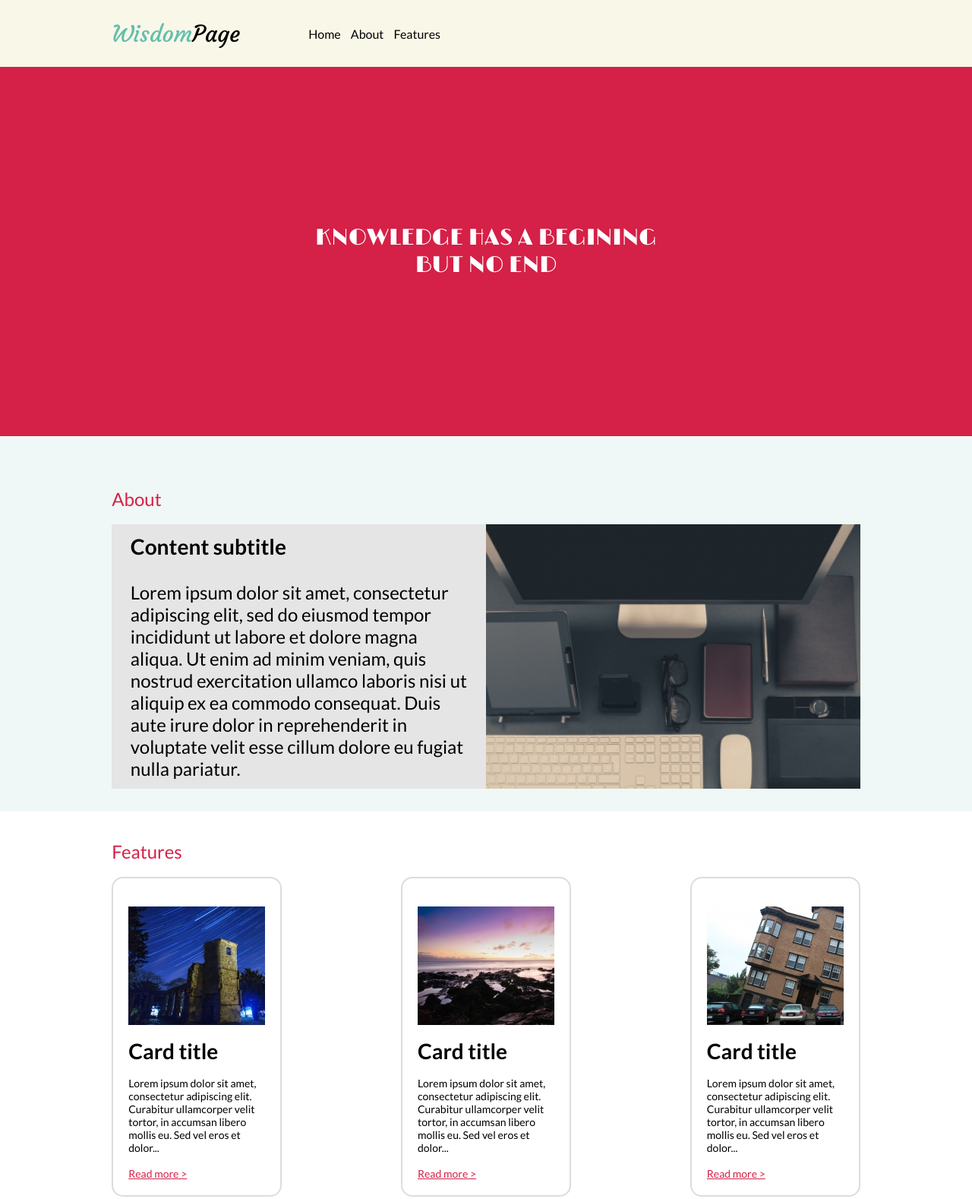
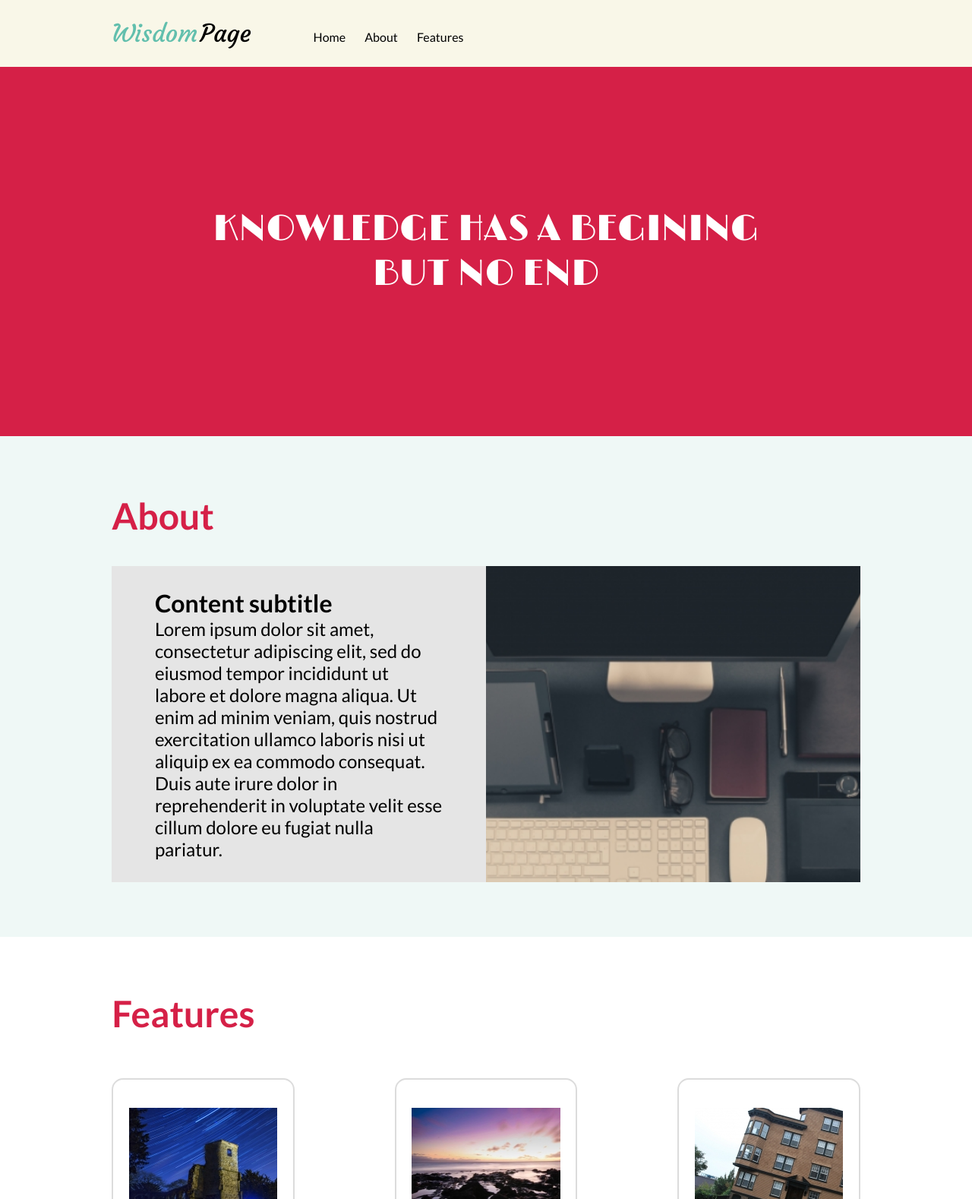
Before and after one commit to TalBaleX/hillel_web_part2, a plain HTML site: page ls-4/index.html in a window 1280 px wide. Shown: the top 1578 px of the page at 76% size. Drawn offline with nearby package versions, Linux system fonts and the light colour scheme; a web font is replaced by a local one.

Commit message:
06.01.24

```diff
--- a/ls-4/index.html
+++ b/ls-4/index.html
@@ -4,37 +4,37 @@
     <meta charset="UTF-8" />
     <meta name="viewport" content="width=device-width, initial-scale=1.0" />
     <title>Document</title>
-    <link rel="stylesheet" href="./fonts/fonts.css" />
     <link rel="stylesheet" href="./styles/style.css" />
   </head>
   <body>
     <header>
-      <nav>
+      <div class="container">
         <span class="greenLogo">Wisdom</span>
         <span>Page</span>
-        <ul>
-          <li>Home</li>
-          <li>About</li>
-          <li>Features</li>
-        </ul>
-      </nav>
-      <div class="headerImage">
+        <a href="">Home</a>
+        <a href="">About</a>
+        <a href="">Features</a>
+      </div>
+    </header>
+    <div class="header-image">
       <div>KNOWLEDGE HAS A BEGINING</div>
       <div>BUT NO END</div>
     </div>
-    </header>
     <main>
-      <div class="about-container">
-        <div class="about-internal">
+      <div class="about-green-background">
+        <div class="container">
           <br />
           <br />
-          <p>About</p>
           <br />
-          <div class="about-image-container">
-            <div class="about-text">
-              <div class="about-inner-text">
-                <h3>Content subtitle</h3>
           <br />
+          <p class="main-paragraph">About</p>
+          <br />
+          <br />
+          <div class="about-container">
+            <div class="aboutObject text">
+              <div class="container">
+                <br />
+                <p>Content subtitle</p>
                 <span
                   >Lorem ipsum dolor sit amet, consectetur adipiscing elit, sed
                   do eiusmod tempor incididunt ut labore et dolore magna aliqua.
@@ -44,23 +44,34 @@
                   dolore eu fugiat nulla pariatur.</span
                 >
               </div>
+              <br />
             </div>
-            <div class="about-image"></div>
+            <div class="aboutObject image"></div>
           </div>
         </div>
-      </div>
-      <div class="container">
         <br />
         <br />
-        <p>Features</p>
         <br />
+        <br />
+      </div>
+
+      <div class="features-container">
+        <br />
+        <br />
+        <br />
+        <br />
+        <div class="container">
+          <p class="main-paragraph">Features</p>
+          <br>
+          <br>
+          <br>
           <div class="cards">
             <div class="card">
               <div class="inner-card">
                 <br />
                 <div class="card-image"></div>
                 <br />
-              <h1>Card title</h1>
+                <p>Card title</p>
                 <br />
                 <span
                   >Lorem ipsum dolor sit amet, consectetur adipiscing elit.
@@ -78,7 +89,7 @@
                 <br />
                 <div class="card-image" id="sec"></div>
                 <br />
-              <h1>Card title</h1>
+                <p>Card title</p>
                 <br />
                 <span
                   >Lorem ipsum dolor sit amet, consectetur adipiscing elit.
@@ -96,7 +107,7 @@
                 <br />
                 <div class="card-image" id="th"></div>
                 <br />
-              <h1>Card title</h1>
+                <p>Card title</p>
                 <br />
                 <span
                   >Lorem ipsum dolor sit amet, consectetur adipiscing elit.
@@ -110,10 +121,13 @@
             </div>
           </div>
         </div>
-      <br />
-      <br />
-      <br />
+        </div>
+      </div>
+      <br>
+      <br>
+      <br>
     </main>
+
     <footer>
       <span>&copy 2021 <a href="index.html">Wisdom page</a></span>
       <br />
--- a/ls-4/styles/style.css
+++ b/ls-4/styles/style.css
@@ -4,104 +4,84 @@
 
 * {
   margin: 0;
-  font-family: "lato";
+}
+.container {
+  display: block;
+  width: 77%;
+  margin: auto;
+  font-family: "Lato";
 }
 header {
-  background: #f9f7e8;
-}
-nav {
-  max-width: 77%;
+  width: 100%;
   height: 88px;
-  margin: auto;
   display: flex;
   align-items: center;
+  background: #f9f7e8;
+  font-size: 16px;
 }
-nav span {
-  font-size: 30px;
-  font-family: "Courgette", sans-serif;
+header span {
+  font-family: "Courgette";
+  font-size: 32px;
+}
+header a {
+  color: black;
+  text-decoration: none;
 }
 .greenLogo {
   color: #62bfad;
 }
-ul {
-  display: inline-block;
+header span + a {
+  margin-left: 79px;
 }
-li {
-  display: inline-block;
-  list-style: none;
+a + a {
+  margin-left: 22px;
 }
-li:first-child {
-  margin-left: 50px;
-}
-li + li {
-  margin-left: 10px;
-}
-.headerImage {
-  background-color: #d52047;
+.header-image {
+  display: flex;
+  background: #d52047;
   height: 486px;
-  display: flex;
   justify-content: center;
   align-items: center;
   flex-direction: column;
-  font-size: 30px;
+}
+.header-image div {
   color: white;
+  font-family: "Limelight";
+  font-size: 48px;
 }
-.headerImage div {
-  font-family: "Limelight";
+.about-green-background {
+  background: #eff8f6;
+}
+.main-paragraph {
+  font-size: 48px;
+  color: #d52047;
+}
+p {
+  font-size: 32px;
+  font-weight: bold;
 }
 .about-container {
-  background: #eff8f6;
-}
-.about-container a {
-  color: #d52047;
-}
-.about-internal {
-  max-width: 77%;
-  margin: auto;
-  padding: 30px;
-}
-.about-image-container {
-  height: 348px;
-  background-color: #e5e5e5;
-}
-.container {
-  max-width: 77%;
-  margin: auto;
-}
-p {
-  color: #d52047;
-  font-size: 1.5em;
-}
-.container a {
-  color: #d52047;
-}
-.about-text,
-.about-image {
-  float: left;
-  width: 50%;
-  height: 100%;
-}
-.about-inner-text {
-  width: 90%;
-  position: relative;
-  top: 50%;
-  left: 50%;
-  transform: translate(-50%, -50%);
+  background: #e5e5e5;
+  display: flex;
   font-size: 24px;
 }
-.about-image {
-  background-image: url("../images/about-image.png");
+.aboutObject {
+  background: #e5e5e5;
+  width: 50%;
+}
+.aboutObject.image {
+  background: url("../images/about-image.png");
   background-position: center;
   background-size: cover;
   background-repeat: no-repeat;
 }
 .cards {
   display: flex;
-  width: 100%;
   justify-content: space-between;
+  gap: 50px;
 }
 .card {
-  width: 200px;
+  width: 22%;
   border: 2px gainsboro solid;
   border-radius: 15px;
   font-size: 14px;
@@ -122,6 +102,12 @@ p {
 #th {
   background-image: url("../images/card-image-house.png");
 }
+.features-container a {
+  color: #d52047;
+  text-decoration: none;
+  border-bottom: #d52047 solid 2px;
+}
+
 footer {
   height: 176px;
   background: #f9f7e8;
@@ -135,6 +121,7 @@ footer a {
   text-decoration: none;
   border-bottom: 1px solid black;
   padding-bottom: 2px;
+  font-family: "Lato";
 }
 .socials {
   display: flex;
```
Also changed, not shown: 1 other file. Lines whose indentation alone changed are shown as unchanged.
